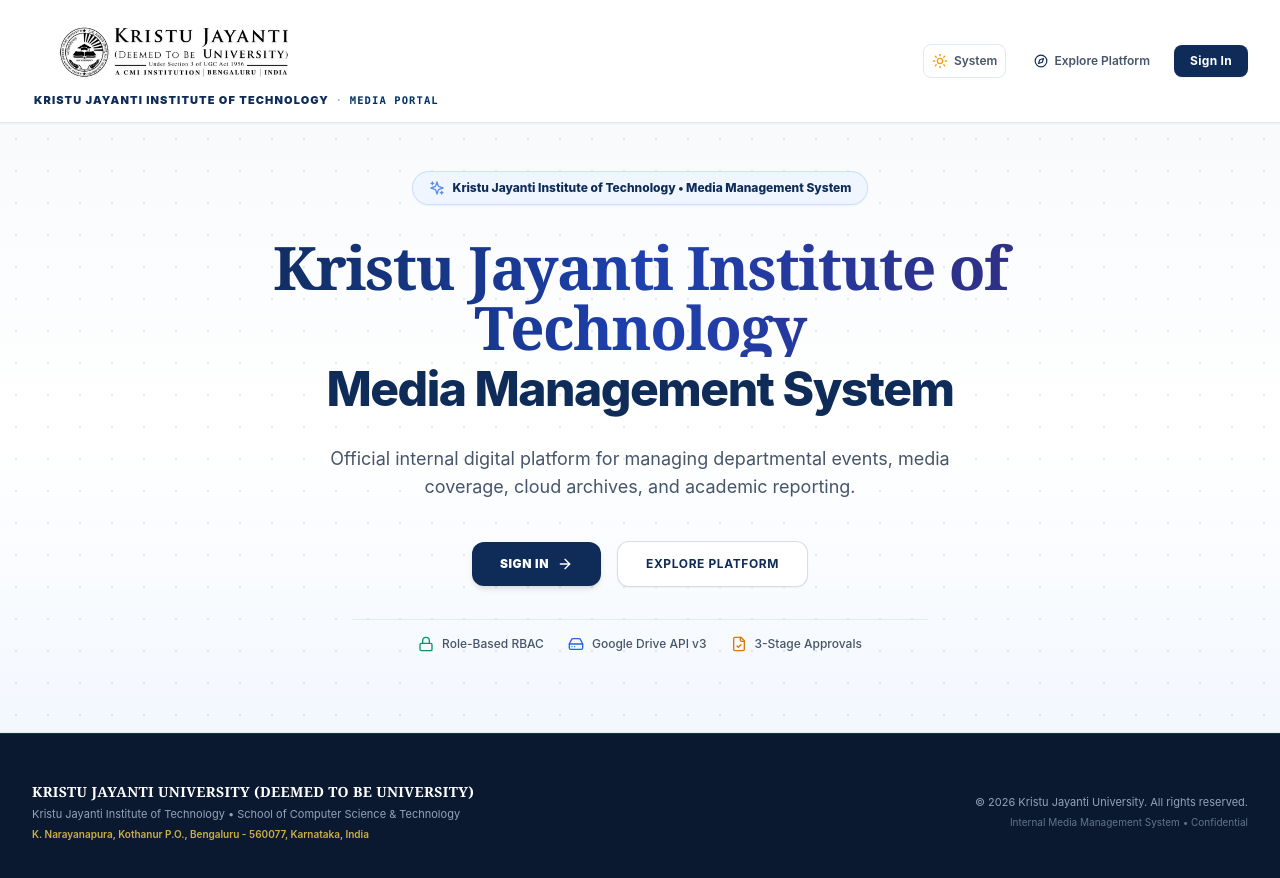
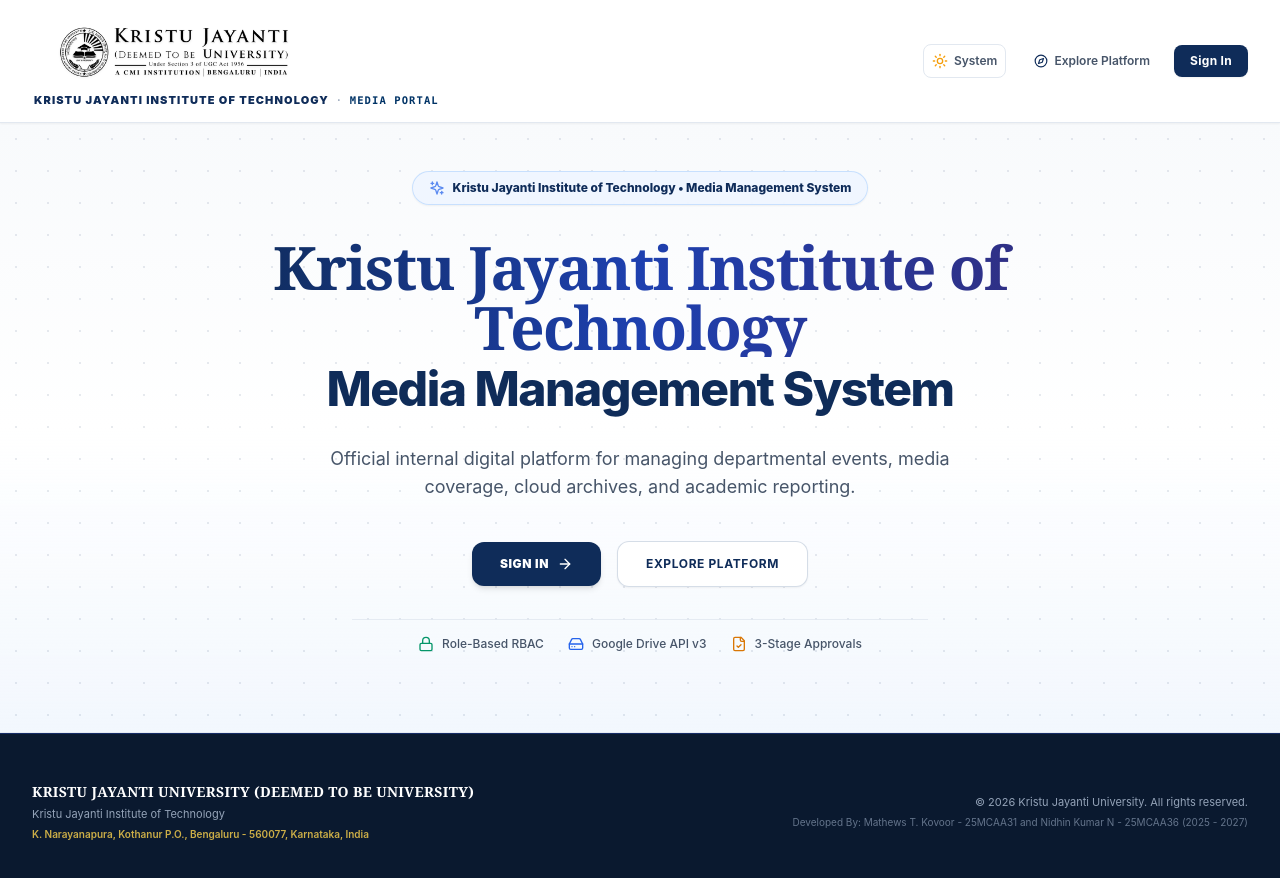
Before and after one commit to Mathew1378/KJIT-Media-Management-System, a Next.js app: page / in a window 1280 px wide. Shown: the top 878 px of the page. Built offline with nearby package versions, Linux system fonts and the light colour scheme.

Commit message:
ui: update landing page footer credits

```diff
--- a/app/page.tsx
+++ b/app/page.tsx
@@ -185,7 +185,7 @@ export default function LandingPage() {
               KRISTU JAYANTI UNIVERSITY (DEEMED TO BE UNIVERSITY)
             </div>
             <div className="text-slate-400 text-[11px]">
-              Kristu Jayanti Institute of Technology • School of Computer Science & Technology
+              Kristu Jayanti Institute of Technology
             </div>
             <div className="text-amber-300/80 text-[10px] font-semibold">
               K. Narayanapura, Kothanur P.O., Bengaluru - 560077, Karnataka, India
@@ -194,7 +194,7 @@ export default function LandingPage() {
 
           <div className="text-slate-400 text-[11px] space-y-1 md:text-right">
             <div>&copy; {new Date().getFullYear()} Kristu Jayanti University. All rights reserved.</div>
-            <div className="text-[10px] text-slate-500">Internal Media Management System • Confidential</div>
+            <div className="text-[10px] text-slate-500">Developed By: Mathews T. Kovoor - 25MCAA31 and Nidhin Kumar N - 25MCAA36 (2025 - 2027)</div>
           </div>
         </div>
       </footer>
```
